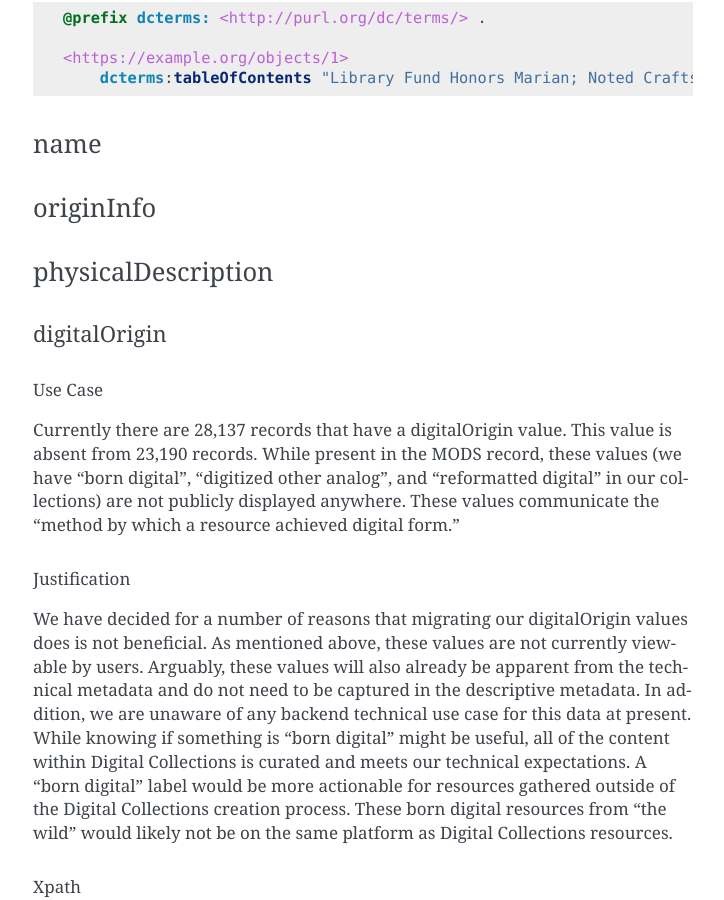
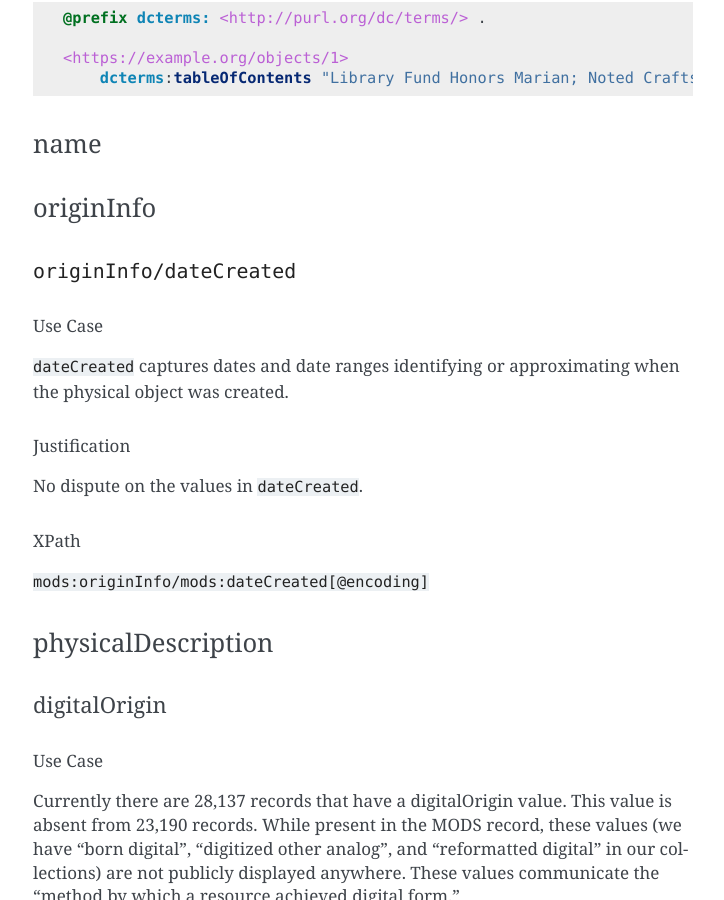
Before and after one commit to UTKcataloging/mods_to_rdf, a Sphinx documentation site: the page built from docs/source/contents/4_draft_mapping.rst, in a window 1280 px wide and 900 px high, scrolled down 13590 px. Shown: the whole window, without its empty margins (387-1111 px from the left). Built offline with Sphinx 7.4.7, drawn with Linux system fonts in a browser that asks for light colours; formulas are drawn with MathJax 3; some of the changed text lies outside the part shown.

Commit message:
Add initial `originInfo` section

```diff
--- a/docs/source/contents/4_draft_mapping.rst
+++ b/docs/source/contents/4_draft_mapping.rst
@@ -671,6 +671,24 @@ name
 
 originInfo
 ==========
+
+:code:`originInfo/dateCreated`
+------------------------------
+
+Use Case
+^^^^^^^^
+
+:code:`dateCreated` captures dates and date ranges identifying or approximating when the physical object was created.
+
+Justification
+^^^^^^^^^^^^^
+
+No dispute on the values in :code:`dateCreated`.
+
+XPath
+^^^^^
+
+:code:`mods:originInfo/mods:dateCreated[@encoding]`
 
 physicalDescription
 ===================
```
